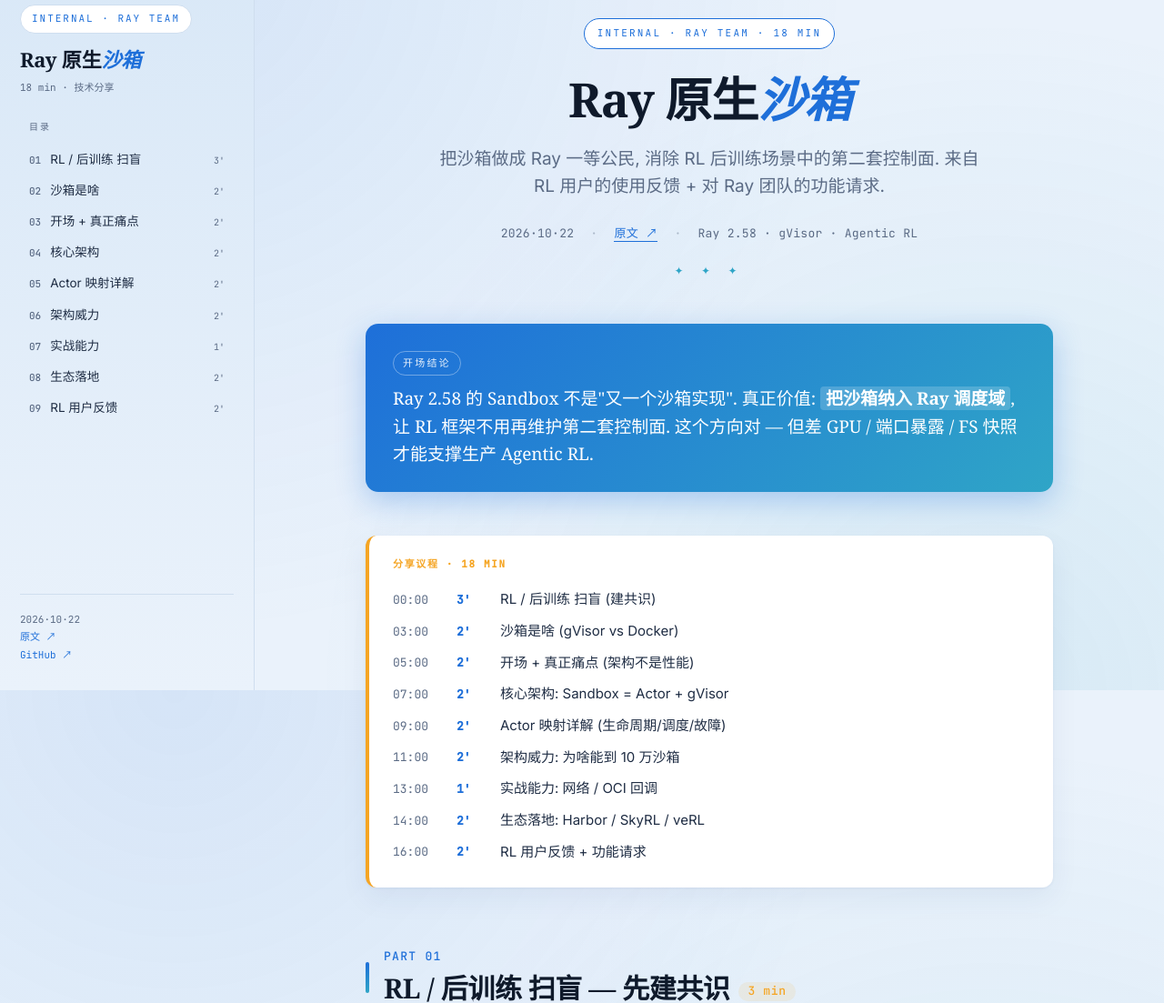
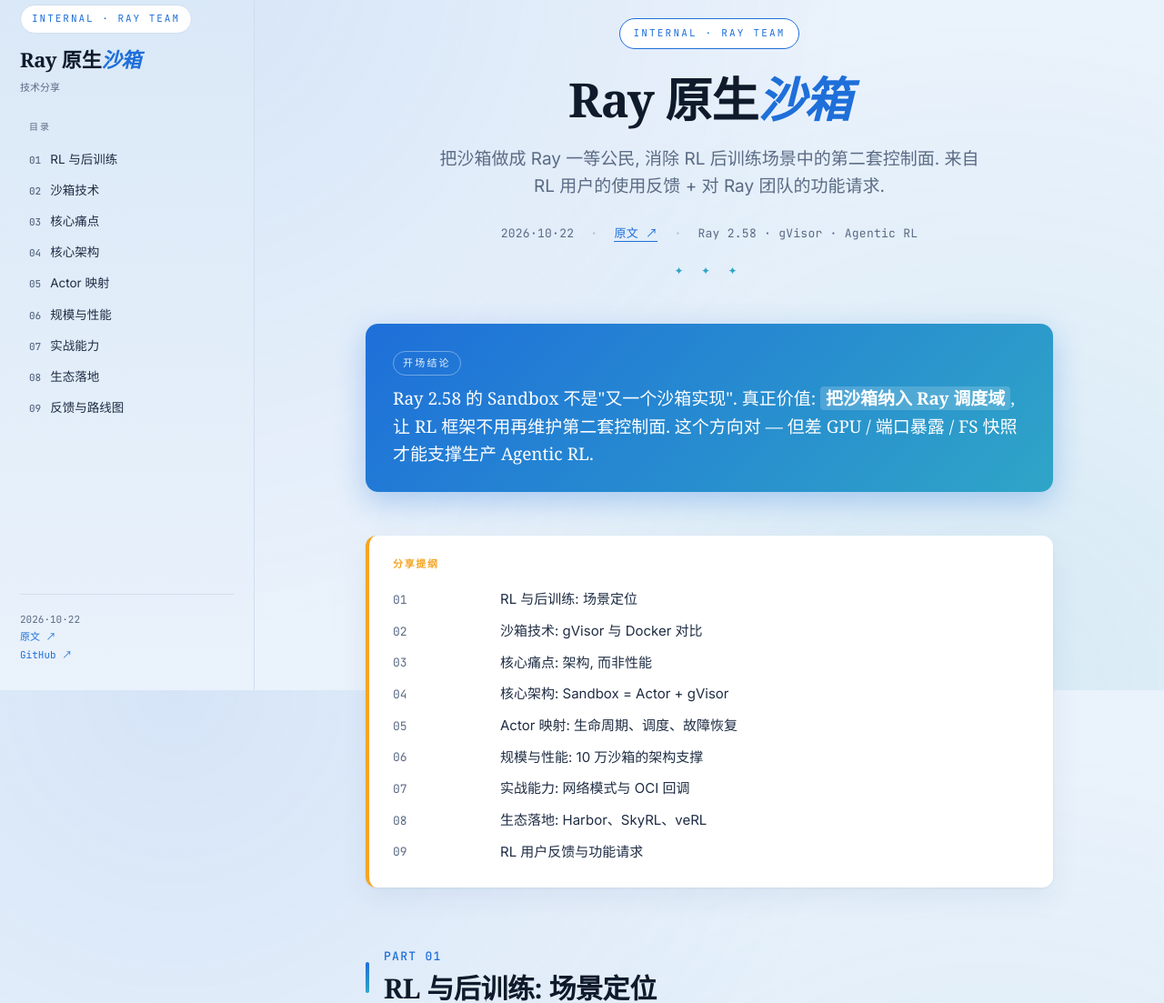
Before and after one commit to zaitian7liu-gif/ray-sandbox-share, a plain HTML site: page index.html in a window 1280 px wide. Shown: the part 41-1144 px from the top of the page at 91% size. Drawn offline with nearby package versions, Linux system fonts and the light colour scheme.

Commit message:
style: formal tone - remove time budgets, drop colloquial subtitles

```diff
--- a/index.html
+++ b/index.html
@@ -158,6 +158,7 @@
     z-index: 30; box-shadow: var(--shadow);
   }
 
+  aside.sidebar ol li a .time { display: none; }
   .main-wrap { margin-left: 280px; min-height: 100vh; }
   article { max-width: 820px; margin: 0 auto; padding: 60px 32px 120px; }
 
@@ -267,17 +268,7 @@
     display: block; margin-bottom: 6px;
     letter-spacing: 0.1em; font-weight: 500;
   }
-  h2 .time {
-    display: inline-block;
-    margin-left: 10px;
-    font-family: "JetBrains Mono", monospace;
-    font-size: 13px; font-weight: 500;
-    color: var(--accent4);
-    background: rgba(245,165,36,0.1);
-    padding: 2px 10px; border-radius: 100px;
-    vertical-align: middle;
-    letter-spacing: 0.05em;
-  }
+  h2 .time { display: none; }
 
   h3 {
     font-size: 21px; margin: 36px 0 12px;
@@ -530,20 +521,20 @@
   <div class="brand">
     <div class="mark">Internal · Ray Team</div>
     <div class="title">Ray 原生<em>沙箱</em></div>
-    <div class="meta">18 min · 技术分享</div>
+    <div class="meta">技术分享</div>
   </div>
   <nav>
     <div class="label">目录</div>
     <ol>
-      <li><a href="#part-1">RL / 后训练 扫盲<span class="time">3'</span></a></li>
-      <li><a href="#part-2">沙箱是啥<span class="time">2'</span></a></li>
-      <li><a href="#part-3">开场 + 真正痛点<span class="time">2'</span></a></li>
-      <li><a href="#part-4">核心架构<span class="time">2'</span></a></li>
-      <li><a href="#part-5">Actor 映射详解<span class="time">2'</span></a></li>
-      <li><a href="#part-6">架构威力<span class="time">2'</span></a></li>
-      <li><a href="#part-7">实战能力<span class="time">1'</span></a></li>
-      <li><a href="#part-8">生态落地<span class="time">2'</span></a></li>
-      <li><a href="#part-9">RL 用户反馈<span class="time">2'</span></a></li>
+      <li><a href="#part-1">RL 与后训练</a></li>
+      <li><a href="#part-2">沙箱技术</a></li>
+      <li><a href="#part-3">核心痛点</a></li>
+      <li><a href="#part-4">核心架构</a></li>
+      <li><a href="#part-5">Actor 映射</a></li>
+      <li><a href="#part-6">规模与性能</a></li>
+      <li><a href="#part-7">实战能力</a></li>
+      <li><a href="#part-8">生态落地</a></li>
+      <li><a href="#part-9">反馈与路线图</a></li>
     </ol>
   </nav>
   <div class="foot">
@@ -557,7 +548,7 @@
 <article>
 
 <header class="post">
-  <div class="eyebrow">Internal · Ray Team · 18 min</div>
+  <div class="eyebrow">Internal · Ray Team</div>
   <h1>Ray 原生<span class="accent">沙箱</span></h1>
   <p class="lede">
     把沙箱做成 Ray 一等公民, 消除 RL 后训练场景中的第二套控制面. 来自 RL 用户的使用反馈 + 对 Ray 团队的功能请求.
@@ -577,23 +568,23 @@
 </div>
 
 <div class="agenda">
-  <div class="ttl">分享议程 · 18 min</div>
+  <div class="ttl">分享提纲</div>
   <table>
-    <tr><td>00:00</td><td>3'</td><td>RL / 后训练 扫盲 (建共识)</td></tr>
-    <tr><td>03:00</td><td>2'</td><td>沙箱是啥 (gVisor vs Docker)</td></tr>
-    <tr><td>05:00</td><td>2'</td><td>开场 + 真正痛点 (架构不是性能)</td></tr>
-    <tr><td>07:00</td><td>2'</td><td>核心架构: Sandbox = Actor + gVisor</td></tr>
-    <tr><td>09:00</td><td>2'</td><td>Actor 映射详解 (生命周期/调度/故障)</td></tr>
-    <tr><td>11:00</td><td>2'</td><td>架构威力: 为啥能到 10 万沙箱</td></tr>
-    <tr><td>13:00</td><td>1'</td><td>实战能力: 网络 / OCI 回调</td></tr>
-    <tr><td>14:00</td><td>2'</td><td>生态落地: Harbor / SkyRL / veRL</td></tr>
-    <tr><td>16:00</td><td>2'</td><td>RL 用户反馈 + 功能请求</td></tr>
+    <tr><td>01</td><td></td><td>RL 与后训练: 场景定位</td></tr>
+    <tr><td>02</td><td></td><td>沙箱技术: gVisor 与 Docker 对比</td></tr>
+    <tr><td>03</td><td></td><td>核心痛点: 架构, 而非性能</td></tr>
+    <tr><td>04</td><td></td><td>核心架构: Sandbox = Actor + gVisor</td></tr>
+    <tr><td>05</td><td></td><td>Actor 映射: 生命周期、调度、故障恢复</td></tr>
+    <tr><td>06</td><td></td><td>规模与性能: 10 万沙箱的架构支撑</td></tr>
+    <tr><td>07</td><td></td><td>实战能力: 网络模式与 OCI 回调</td></tr>
+    <tr><td>08</td><td></td><td>生态落地: Harbor、SkyRL、veRL</td></tr>
+    <tr><td>09</td><td></td><td>RL 用户反馈与功能请求</td></tr>
   </table>
 </div>
 
-<h2 id="part-1"><span class="num">PART 01</span>RL / 后训练 扫盲 — 先建共识<span class="time">3 min</span></h2>
+<h2 id="part-1"><span class="num">PART 01</span>RL 与后训练: 场景定位</h2>
 
-<p>Ray 团队做分布式比谁都熟, 但 RL 后训练这几年变化大, 先 3 分钟拉齐语境.</p>
+<p>RL 后训练在近年快速演进, 本节先对齐术语和场景, 为后续讨论建立基础.</p>
 
 <h3>后训练三种玩法</h3>
 
@@ -661,9 +652,9 @@
 
 <p>→ 已经是**事实标准**. Ray Sandbox 不是来抢占新市场, 是补**已有用户群**的最后一块.</p>
 
-<h2 id="part-2"><span class="num">PART 02</span>沙箱是啥 — gVisor vs Docker<span class="time">2 min</span></h2>
+<h2 id="part-2"><span class="num">PART 02</span>沙箱技术: gVisor 与 Docker 对比</h2>
 
-<h3>"沙箱" 在这里的定义</h3>
+<h3>沙箱的定义</h3>
 
 <p>一个<strong>一次性的、强隔离的 Linux 环境</strong>, 用来跑不可信代码. 跑完销毁. 要求:</p>
 
@@ -722,9 +713,9 @@
   <p>Agentic RL 要的是 <strong>隔离够强 + 启动够快 + OCI 生态</strong>. gVisor 刚好是这三者交集的甜点. Firecracker 隔离更强但启动慢 2-3 倍, 10 万并发不划算.</p>
 </div>
 
-<h2 id="part-3"><span class="num">PART 03</span>开场 + 真正痛点<span class="time">2 min</span></h2>
+<h2 id="part-3"><span class="num">PART 03</span>核心痛点: 架构, 而非性能</h2>
 
-<p>有了 Part 1/2 的共识, 现在讲核心观点. 一次典型 Agentic RL 要几千万次沙箱执行. 老方案有两条路:</p>
+<p>一次典型 Agentic RL 训练需要几千万次沙箱执行. 老方案有两条路:</p>
 
 <div class="compare">
   <div class="side bad">
@@ -765,7 +756,7 @@
   <strong>消除第二套控制面</strong>.
 </div>
 
-<h2 id="part-4"><span class="num">PART 04</span>核心架构 — Sandbox 怎么融入 Ray<span class="time">2 min</span></h2>
+<h2 id="part-4"><span class="num">PART 04</span>核心架构: Sandbox = Actor + gVisor</h2>
 
 <h3>一句话定义</h3>
 
@@ -889,9 +880,9 @@
 
 <p>Ray 没复用 Docker 引擎, 直接调 runsc. 这省掉的不只是一个进程, 是<strong>整条控制路径</strong>.</p>
 
-<h2 id="part-5"><span class="num">PART 05</span>Actor 映射详解 — 沙箱到底怎么"是" Actor<span class="time">2 min</span></h2>
+<h2 id="part-5"><span class="num">PART 05</span>Actor 映射: 沙箱如何复用 Actor 原语</h2>
 
-<p>Ray 团队最在意的问题: Sandbox 怎么复用 Actor 已有能力. 一张对照表讲清:</p>
+<p>Sandbox 复用 Actor 已有能力的对照关系:</p>
 
 <table>
   <tr><th>Actor 原生能力</th><th>Sandbox 怎么用</th></tr>
@@ -980,7 +971,7 @@
 
 <p>关键: RolloutWorker 和 Sandbox <strong>很可能在不同节点</strong> (GPU 节点 vs CPU 节点). <code>sb.exec.remote()</code> 自动走 Ray RPC, 用户不用关心跨节点传输. <strong>Ray 把分布式复杂度完全藏住</strong>.</p>
 
-<h2 id="part-6"><span class="num">PART 06</span>架构威力拆解 — 10 万沙箱背后<span class="time">2 min</span></h2>
+<h2 id="part-6"><span class="num">PART 06</span>规模与性能: 10 万沙箱的架构支撑</h2>
 
 <h3>benchmark 数字拆算</h3>
 
@@ -1031,7 +1022,7 @@
 
 <p>换句话说, Ray Sandbox 的性能不是"刚好够用", 是<strong>把这个变量从 RL 系统架构里消去了</strong>. RL 用户不用再把沙箱启动延迟当设计约束.</p>
 
-<h2 id="part-7"><span class="num">PART 07</span>实战能力 — 两个最关键的<span class="time">1 min</span></h2>
+<h2 id="part-7"><span class="num">PART 07</span>实战能力: 网络模式与 OCI 回调</h2>
 
 <h3>网络 4 模式: 架构级安全默认</h3>
 
@@ -1060,7 +1051,7 @@
 
 <p>其他能力 (文件传输 / MCP 后端) 一笔带过 — 都是 API 便利, 不是架构创新.</p>
 
-<h2 id="part-8"><span class="num">PART 08</span>生态落地 — 三个框架的现状<span class="time">2 min</span></h2>
+<h2 id="part-8"><span class="num">PART 08</span>生态落地: Harbor、SkyRL、veRL</h2>
 
 <h3>Harbor — 已验证可生产用</h3>
 
@@ -1128,9 +1119,9 @@
   <tr><td><strong>Ray Native</strong></td><td><strong>Ray 单套</strong></td><td>syscall 10-30%</td><td><strong>高</strong></td><td><strong>大规模 Agentic RL</strong></td></tr>
 </table>
 
-<h2 id="part-9"><span class="num">PART 09</span>RL 用户反馈 + 功能请求<span class="time">2 min</span></h2>
+<h2 id="part-9"><span class="num">PART 09</span>RL 用户反馈与功能请求</h2>
 
-<p>这部分是分享的落点 — <strong>我们希望 Ray 团队继续做什么</strong>.</p>
+<p>本节总结生产落地中遇到的阻塞, 以及对 Ray 团队的功能请求.</p>
 
 <h3>当前阻塞生产的四个硬门槛</h3>
 
```
